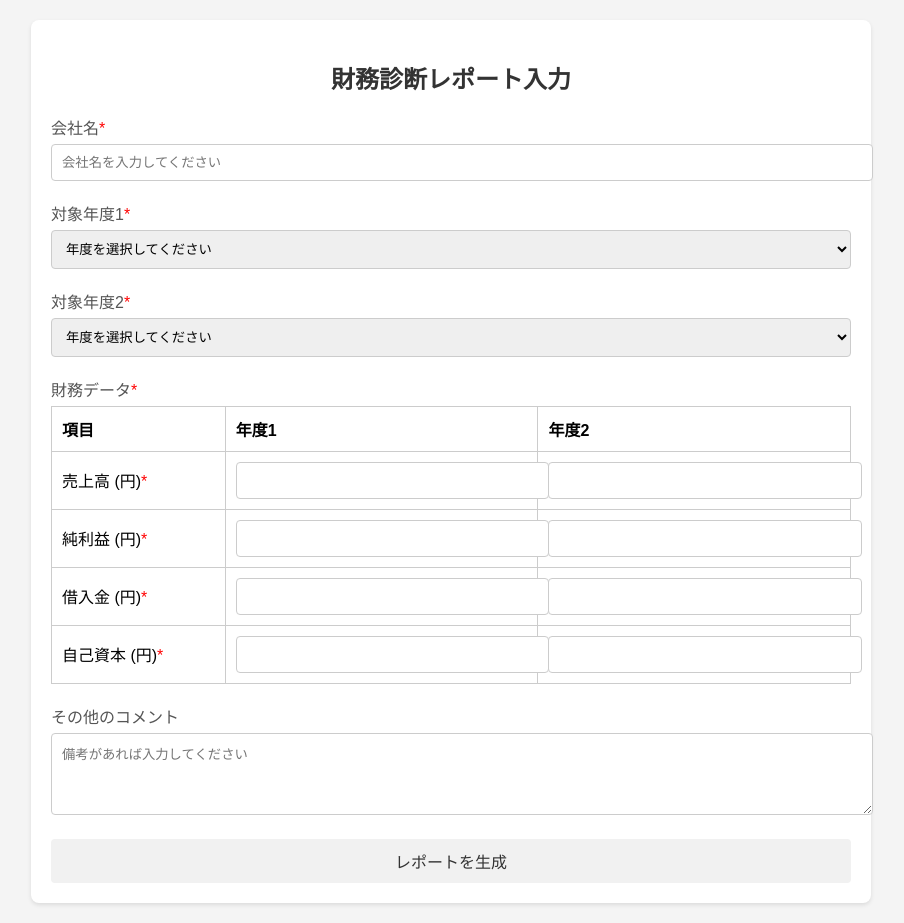
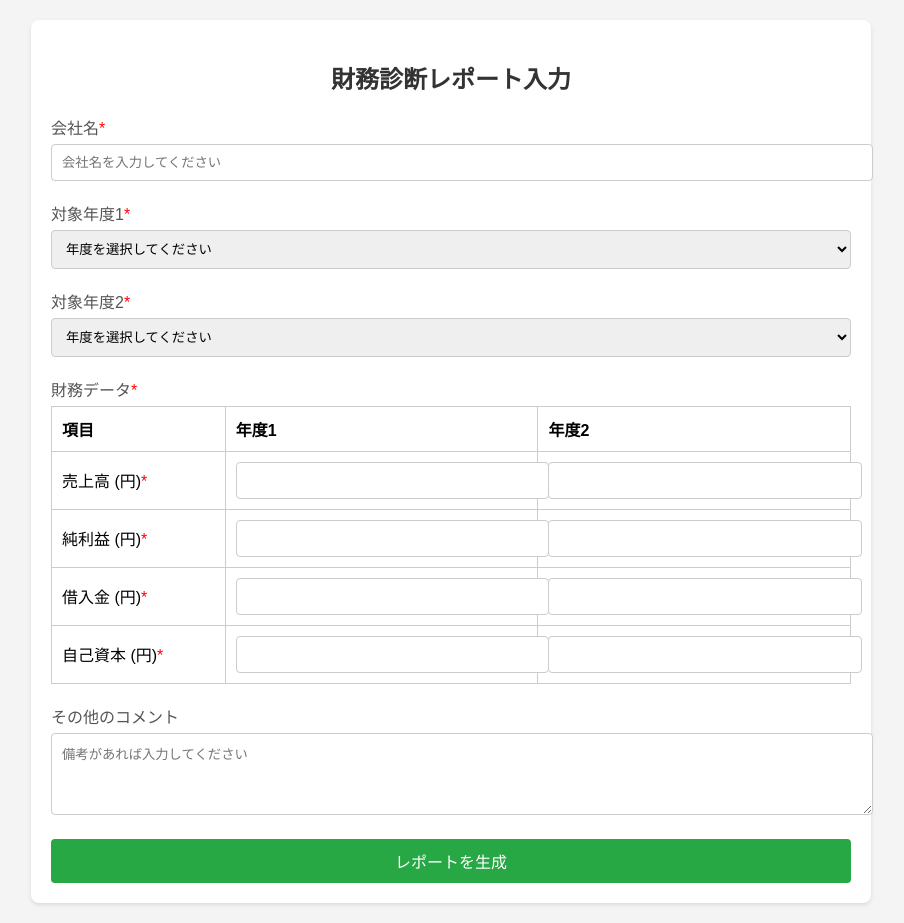
Before and after one commit to aknk8/financial-report-form, a plain HTML site: page index.html in a window 1280 px wide. Shown: the whole page, without its empty margins (189-1093 px from the left). Drawn offline with Linux system fonts and the light colour scheme.

Commit message:
Update index.html

```diff
--- a/index.html
+++ b/index.html
@@ -63,8 +63,8 @@
             display: block;
             width: 100%;
             padding: 10px;
-            background-color: #f1f1f1;
-            color: #333;
+            background-color: #28a745;
+            color: white;
             border: none;
             border-radius: 4px;
             font-size: 16px;
@@ -72,7 +72,7 @@
         }
 
         .submit-btn:hover {
-            background-color: #e1e1e1;
+            background-color: #218838;
         }
 
         .form-group textarea {
```
